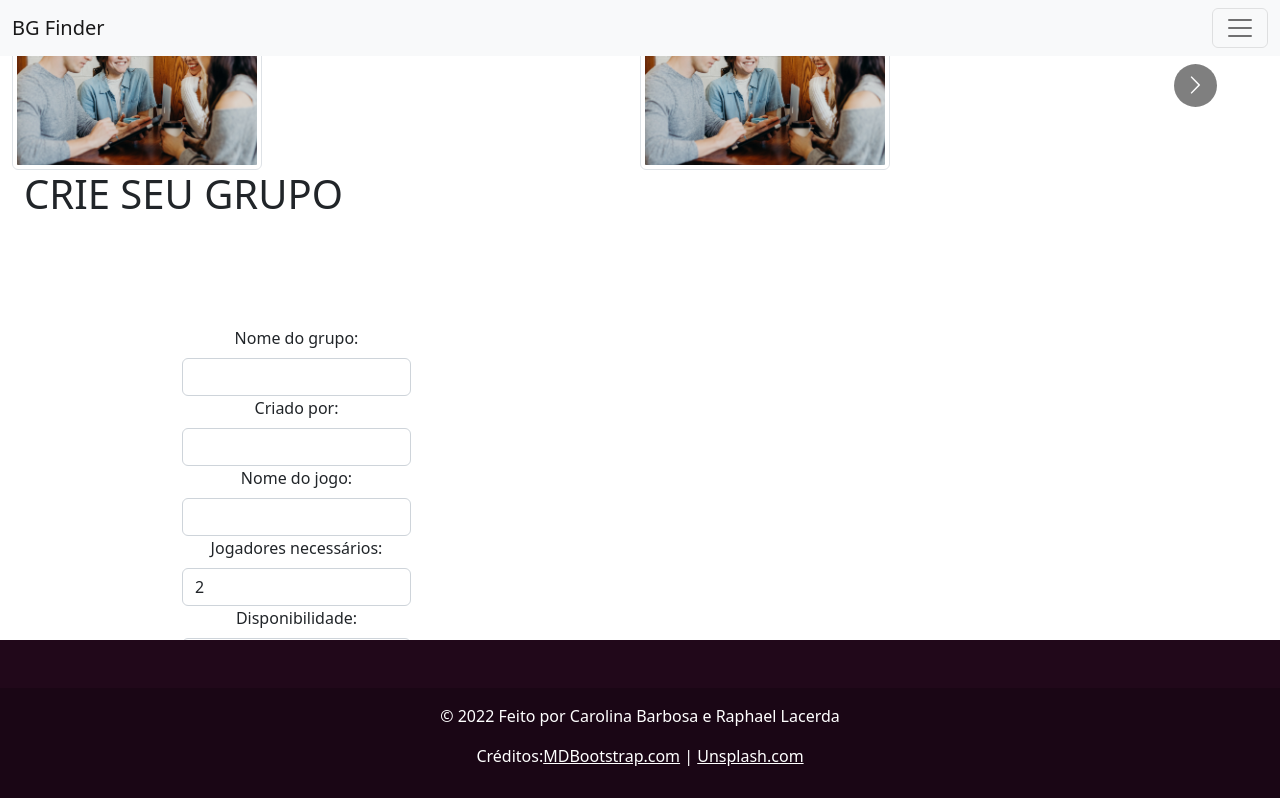
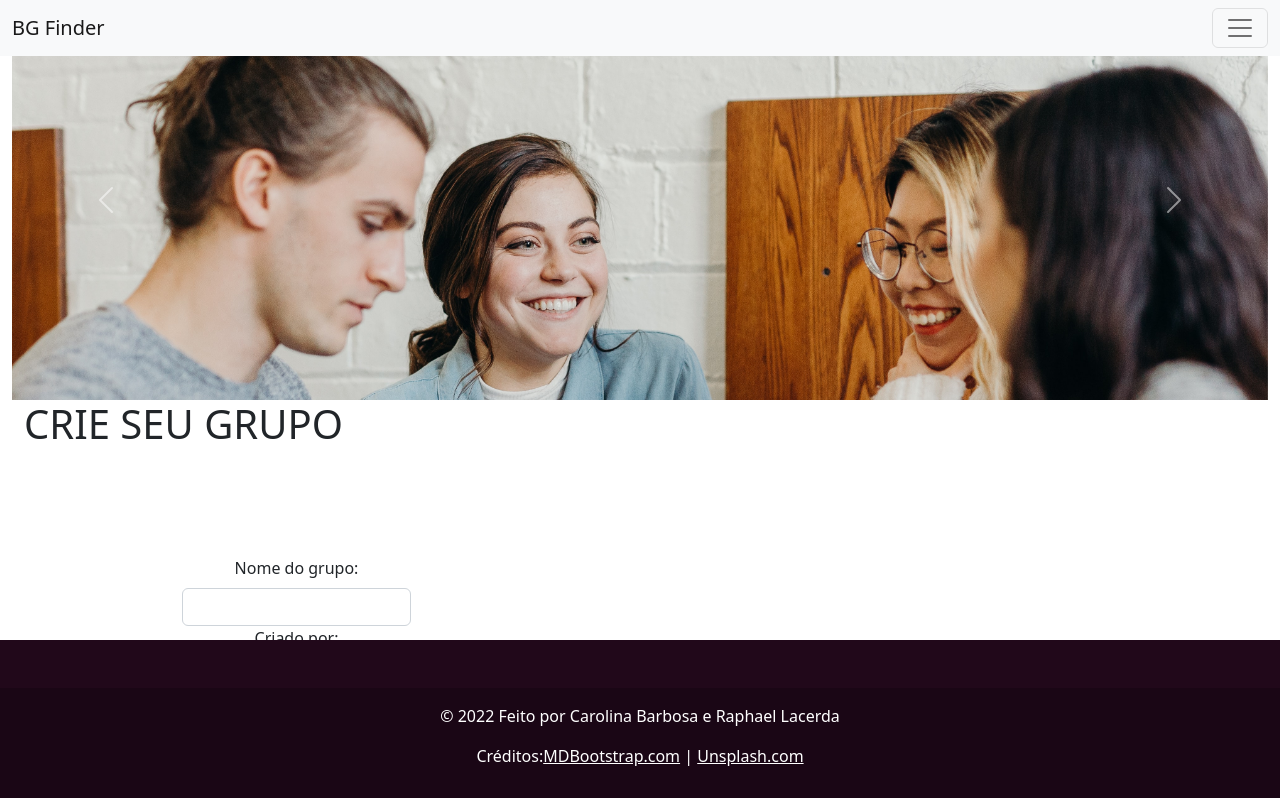
Before and after one commit to carolinabsr/bgfinder, a React (Create React App) app: page /group/create in a window 1280 px wide. Shown: the top 798 px of the page. Built offline with nearby package versions, Linux system fonts and the light colour scheme; a web font is replaced by a local one.

Commit message:
Carrossel; EditPage alinhada

```diff
--- /dev/null
+++ b/src/components/Carousel.css
@@ -0,0 +1,4 @@
+.carousel-item {
+       height: 400px;
+       align-items: center;
+}
--- a/src/components/Carousel.js
+++ b/src/components/Carousel.js
@@ -1,46 +1,76 @@
 import peopleImage from '../images/brooke-cagle-unsplash.jpg'
 import rpgImage from '../images/clint-bustrillos-unsplash.jpg'
 import boardImage from '../images/folu-eludire-unsplash.jpg'
-import Carousel from 'react-multi-carousel'
+// import Carousel from 'react-multi-carousel'
 import 'react-multi-carousel/lib/styles.css';
+import './Carousel.css'
 
 
-const CarouselImage = () => {
+const Carousel = () => {
 
-    const responsive = {
-        superLargeDesktop: {
+  return (
 
-          breakpoint: { max: 4000, min: 3000 },
-          items: 5
-        },
-        desktop: {
-          breakpoint: { max: 3000, min: 1024 },
-          items: 3
-        },
-        tablet: {
-          breakpoint: { max: 1024, min: 464 },
-          items: 2
-        },
-        mobile: {
-          breakpoint: { max: 464, min: 0 },
-          items: 1
-        }
-      };
-
-    return (
-
-      <Carousel responsive={responsive}>
-
-                <div><img src= {peopleImage} className="img-thumbnail " alt="imagem de pessoas reunidas e felizes"/></div>
-                <div><img src= {peopleImage} className="img-thumbnail " alt="imagem de pessoas reunidas e felizes"/></div>
-                <div><img src= {peopleImage} className="img-thumbnail " alt="imagem de pessoas reunidas e felizes"/></div>
+    <div id="carouselExampleAutoplaying" className="carousel slide" data-bs-ride="carousel">
+  <div className="carousel-inner">
+    <div className="carousel-item active">
+      <img src={peopleImage} className="d-block w-100" alt="pessoas conversando"/>
+    </div>
+    <div className="carousel-item">
+      <img src={boardImage} className="d-block w-100" alt="pessoas conversando"/>
+    </div>
+    <div className="carousel-item">
+    <img src={rpgImage} className="d-block w-100" alt="pessoas conversando"/>
+    </div>
+  </div>
+  <button className="carousel-control-prev" type="button" data-bs-target="#carouselExampleAutoplaying" data-bs-slide="prev">
+    <span className="carousel-control-prev-icon" aria-hidden="true"></span>
+    <span className="visually-hidden">Previous</span>
+  </button>
+  <button className="carousel-control-next" type="button" data-bs-target="#carouselExampleAutoplaying" data-bs-slide="next">
+    <span className="carousel-control-next-icon" aria-hidden="true"></span>
+    <span className="visually-hidden">Next</span>
+  </button>
+</div>
+  )
+}
+export default Carousel;
 
 
-      </Carousel>
 
-    );
+//     const responsive = {
+//         superLargeDesktop: {
 
-}
+//           breakpoint: { max: 4000, min: 3000 },
+//           items: 5
+//         },
+//         desktop: {
+//           breakpoint: { max: 3000, min: 1024 },
+//           items: 3
+//         },
+//         tablet: {
+//           breakpoint: { max: 1024, min: 464 },
+//           items: 2
+//         },
+//         mobile: {
+//           breakpoint: { max: 464, min: 0 },
+//           items: 1
+//         }
+//       };
+
+//     return (
+
+//       <Carousel responsive={responsive}>
+
+//                 <div><img src= {peopleImage} classNameName="img-thumbnail " alt="imagem de pessoas reunidas e felizes"/></div>
+//                 <div><img src= {peopleImage} classNameName="img-thumbnail " alt="imagem de pessoas reunidas e felizes"/></div>
+//                 <div><img src= {peopleImage} classNameName="img-thumbnail " alt="imagem de pessoas reunidas e felizes"/></div>
 
 
-export default CarouselImage;
+//       </Carousel>
+
+//     );
+
+// }
+
+
+// export default CarouselImage;
--- a/src/components/Navbar.js
+++ b/src/components/Navbar.js
@@ -1,12 +1,14 @@
 import {Link} from 'react-router-dom'
 import Banner from './Banner'
+import './Navbar.css'
 
 const Navbar = () => {
     return (
         <nav className="navbar fixed-top navbar-light bg-light">
           <div className="container-fluid">
             <Link className="navbar-brand" to="/">BG Finder</Link>
-              <button className="navbar-toggler" type="button" data-bs-toggle="collapse" data-bs-target="#navbarSupportedContent" aria-controls="navbarSupportedContent" aria-expanded="false" aria-label="Toggle navigation">
+              <button className="navbar-toggler" type="button" data-bs-toggle="collapse" data-bs-target="#navbarSupportedContent"
+                aria-controls="navbarSupportedContent" aria-expanded="false" aria-label="Toggle navigation">
                 <span className="navbar-toggler-icon"></span>
               </button>
 
--- a/src/pages/EditGroupPage.js
+++ b/src/pages/EditGroupPage.js
@@ -1,6 +1,7 @@
 import { Link, useNavigate, useParams } from 'react-router-dom'
 import { useState, useEffect } from 'react'
 import axios from 'axios'
+import CarouselImage from '../components/Carousel'
 
 
 const apiURL = 'https://ironrest.cyclic.app/bg_finder'
@@ -71,7 +72,8 @@ const EditGroupPage = () => {
     return (
 
         <div className="EditGroupPage">
-            <h1>CARROSSEL</h1>
+            <CarouselImage/>
+
             <div className="container-fluid">
                 <h1>Edite seu grupo</h1>
             </div>
@@ -80,49 +82,60 @@ const EditGroupPage = () => {
                 <form onSubmit={ handleSubmit }>
 
             <div className="container text-center">
-                <div class="row">
+                <div className="row">
+
                     <div class="col-6">
 
+                        <div className='col-md-6'>
                             <label htmlFor='groupName'>Nome do Grupo</label>
                             <input
                                 type='text'
                                 value = {groupName}
                                 onChange= {e => setGroupName(e.target.value)}
                             />
+                        </div>
 
+                        <div className='col-md-6'>
                             <label htmlFor='createdBy'>Criado por</label>
                             <input
                                 type='text'
                                 value = {createdBy}
                                 onChange= {e => setCreatedBy(e.target.value)}
                             />
+                        </div>
 
+                        <div className='col-md-6'>
                             <label htmlFor='gameName'>Nome do Jogo</label>
                                 <input
                                     type='text'
                                     value = {gameName}
                                     onChange= {e => setGameName(e.target.value)}
                                 />
+                        </div>
 
+                        <div className='col-md-6'>
                             <label htmlFor='playersRequired'>Jogadores necessários</label>
                                 <input
                                     type='number'
                                     value = {playersRequired}
                                     onChange= {e => setPlayersRequired(e.target.value)}
                                 />
+                        </div>
 
+                        <div className='col-md-6'>
                             <label htmlFor='availability'>Disponibilidade</label>
                                 <input
                                     type='date-time-local'
                                     value = {availability}
                                     onChange= {e => setAvailability(e.target.value)}
                                 />
+                        </div>
 
                     </div>
 
-                    <div class="col">
+                    <div className="col">
 
-
+                    <div className='col-md-6'>
                             <label htmlFor='groupDescription'>Descrição: </label>
                                 <p>
                                     <textarea
@@ -131,6 +144,9 @@ const EditGroupPage = () => {
                                     onChange= {e => setGroupDescription(e.target.value)}
                                     />
                                 </p>
+                    </div>
+
+                    <div className='col-md-6'>
 
                             <p>Imagem:</p>
                                 <input
@@ -141,7 +157,7 @@ const EditGroupPage = () => {
                                 <div className='send-button'>
                                     <button type="submit" className="btn btn-light">Enviar</button>
                                 </div>
-
+                    </div>
 
                     </div>
                 </div>
```
Also changed, not shown: src/components/Navbar.css (added). Lines whose indentation alone changed are shown as unchanged.
